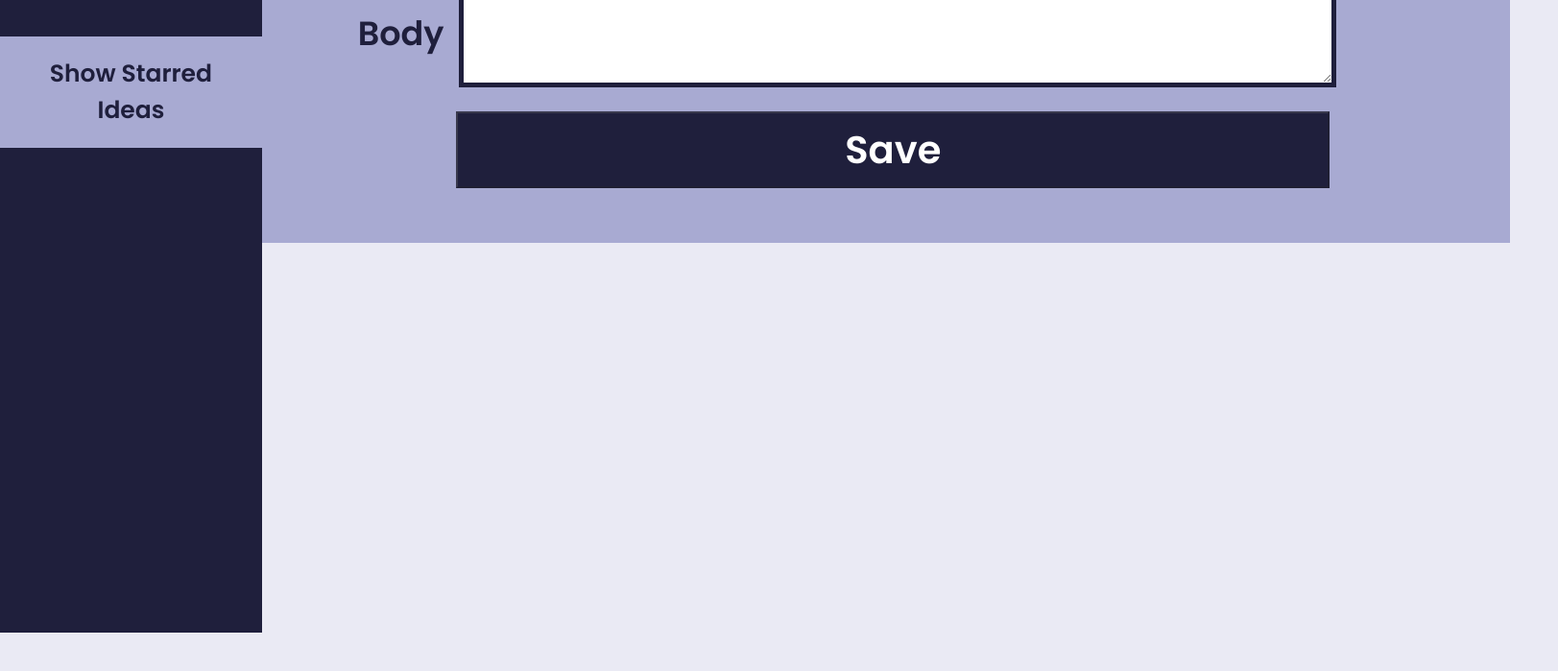
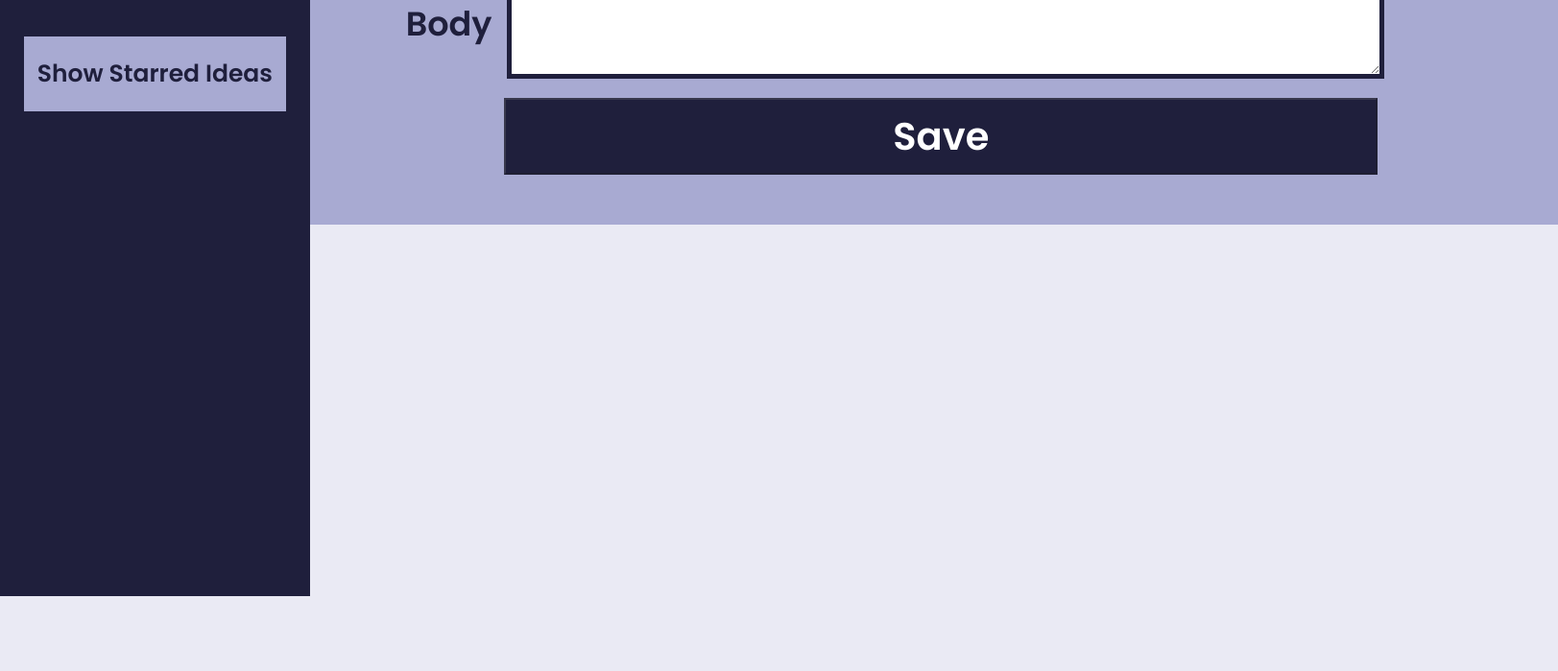
Before and after one commit to aliceabarca/ideaBox, a plain HTML site: page index.html in a window 1280 px wide. Shown: the part 154-853 px from the top of the page at 96% size, 1623 px wide, since content can reach past the window. After the commit the page ends 815 px from the top, so only its background shows below. Drawn offline with Linux system fonts and the light colour scheme.

Commit message:
Adjust show starred and show all buttons for macbook screen formatting

```diff
--- a/style.css
+++ b/style.css
@@ -45,6 +45,8 @@ aside {
 	width: 25%;
 	padding-bottom: 39.5%;
 	background-color: #1F1F3C;
+  padding-right: 25px;
+  padding-left: 25px;
 }
 
 .show-starred {
@@ -55,6 +57,9 @@ aside {
 	padding: 20px;
 	cursor: pointer;
 	transition-duration: 0.3s;
+  padding: 0;
+  padding-top: 20px;
+  padding-bottom: 20px;
 }
 
 .show-all {
```
